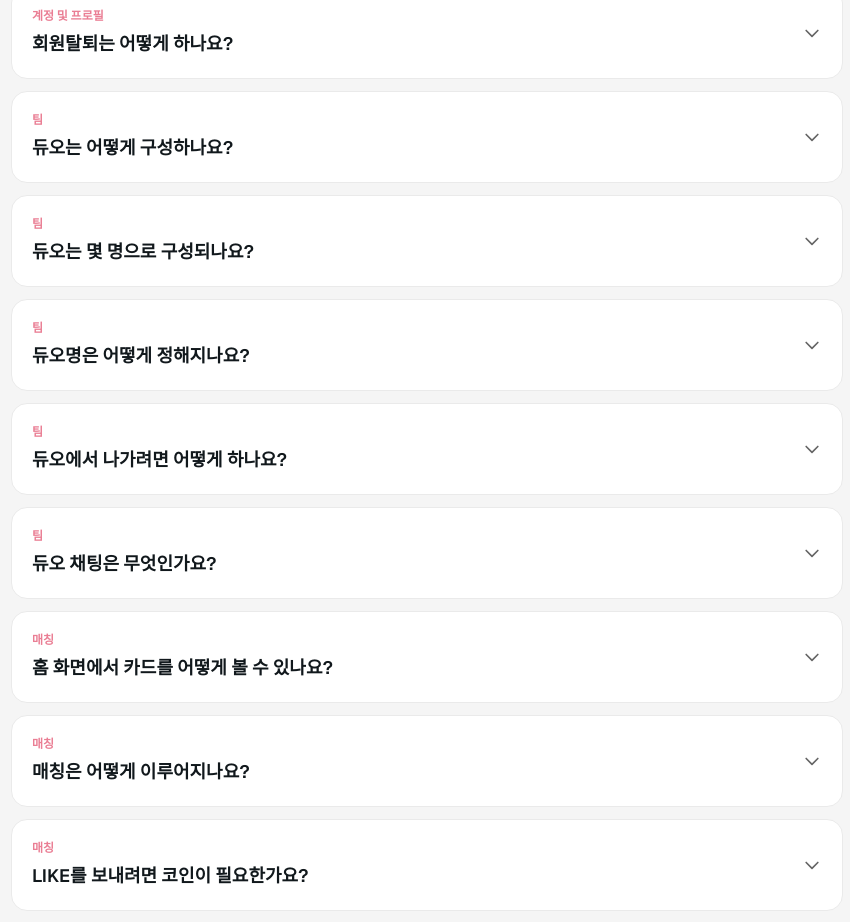
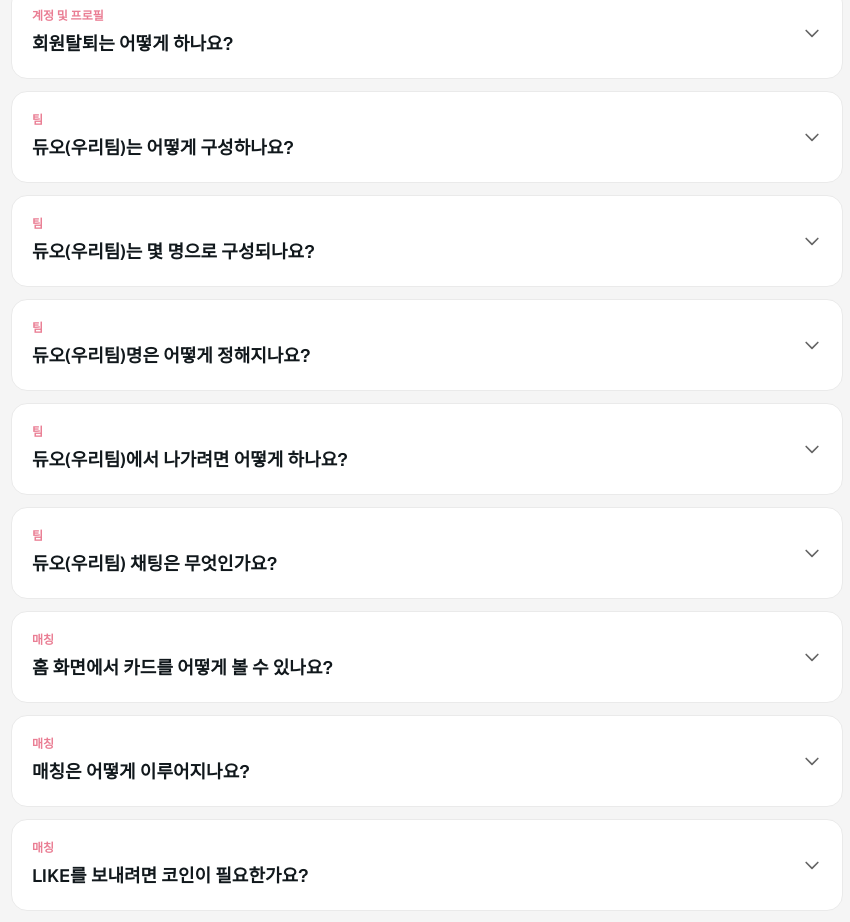
Before and after one commit to jukangpark/Duo_randing_page, a Next.js app: page /help in a window 1280 px wide. Shown: the part 1153-2075 px from the top of the page, without its empty margins (213-1063 px from the left). Built offline with nearby package versions, Linux system fonts and the light colour scheme.

Commit message:
faq 내용 수정

```diff
--- a/app/help/faqData.ts
+++ b/app/help/faqData.ts
@@ -56,32 +56,32 @@ const faqData: FAQItem[] = [
     {
       id: '8',
       category: '팀',
-      question: '듀오는 어떻게 구성하나요?',
-      answer: '"듀오 찾기" 버튼을 클릭하여 다른 사용자와 듀오를 구성할 수 있습니다. 프로필 사진이 승인되어야만 듀오 찾기 기능을 사용할 수 있습니다. 같은 타입과 같은 지역의 다른 유저와 자동으로 매칭되며, 매칭 성공 시 듀오가 자동으로 생성되고 듀오 채팅방도 함께 만들어집니다.',
+      question: '듀오(우리팀)는 어떻게 구성하나요?',
+      answer: '"듀오 찾기" 버튼을 클릭하여 다른 사용자와 듀오(우리팀)를 구성할 수 있습니다. 프로필 사진이 승인되어야만 듀오 찾기 기능을 사용할 수 있습니다. 같은 타입과 같은 지역의 다른 유저와 자동으로 매칭되며, 매칭 성공 시 듀오(우리팀)가 자동으로 생성되고 듀오 채팅방도 함께 만들어집니다.',
     },
     {
       id: '9',
       category: '팀',
-      question: '듀오는 몇 명으로 구성되나요?',
-      answer: '듀오는 정확히 2명으로 구성됩니다. 유저당 1개의 활성 듀오만 가질 수 있습니다.',
+      question: '듀오(우리팀)는 몇 명으로 구성되나요?',
+      answer: '듀오(우리팀)는 정확히 2명으로 구성됩니다.(동성 or 혼성 모두 가능) 유저당 1개의 활성 듀오만 가질 수 있습니다.',
     },
     {
       id: '10',
       category: '팀',
-      question: '듀오명은 어떻게 정해지나요?',
-      answer: '듀오가 생성될 때 "A & B 듀오" 형식으로 자동 생성됩니다. 먼저 가입한 멤버의 이름이 앞에 표시됩니다.',
+      question: '듀오(우리팀)명은 어떻게 정해지나요?',
+      answer: '듀오(우리팀)가 생성될 때 "A & B 듀오" 형식으로 자동 생성됩니다. 먼저 가입한 멤버의 이름이 앞에 표시됩니다. 추후 듀오 탭에서 나의 듀오 이름을 수정할 수 있습니다.',
     },
     {
       id: '11',
       category: '팀',
-      question: '듀오에서 나가려면 어떻게 하나요?',
-      answer: '듀오 설정에서 "듀오 나가기" 버튼을 클릭하면 현재 듀오에서 탈퇴할 수 있습니다. 듀오를 나간 후에는 다시 "듀오 찾기"를 통해 새로운 듀오를 구성할 수 있습니다. 듀오를 나가도 채팅 및 매칭 기록은 보존됩니다.',
+      question: '듀오(우리팀)에서 나가려면 어떻게 하나요?',
+      answer: '듀오 설정에서 "듀오 나가기" 버튼을 클릭하면 현재 듀오(우리팀)에서 탈퇴할 수 있습니다. 듀오(우리팀)를 나간 후에는 다시 "듀오 찾기"를 통해 새로운 듀오(우리팀)를 구성할 수 있습니다. 듀오(우리팀)를 나가도 채팅 및 매칭 기록은 보존됩니다.',
     },
     {
       id: '12',
       category: '팀',
-      question: '듀오 채팅은 무엇인가요?',
-      answer: '듀오 구성이 완료되면 자동으로 듀오 채팅방이 생성됩니다. 듀오 멤버 2명만 참여하는 내부 채팅방으로, 듀오 멤버 간 소통을 위해 사용할 수 있습니다.',
+      question: '듀오(우리팀) 채팅은 무엇인가요?',
+      answer: '듀오(우리팀) 구성이 완료되면 자동으로 듀오 채팅방이 생성됩니다. 듀오 멤버 2명만 참여하는 내부 채팅방으로, 듀오 멤버 간 소통을 위해 사용할 수 있습니다.',
     },
     // 매칭
     {
```
